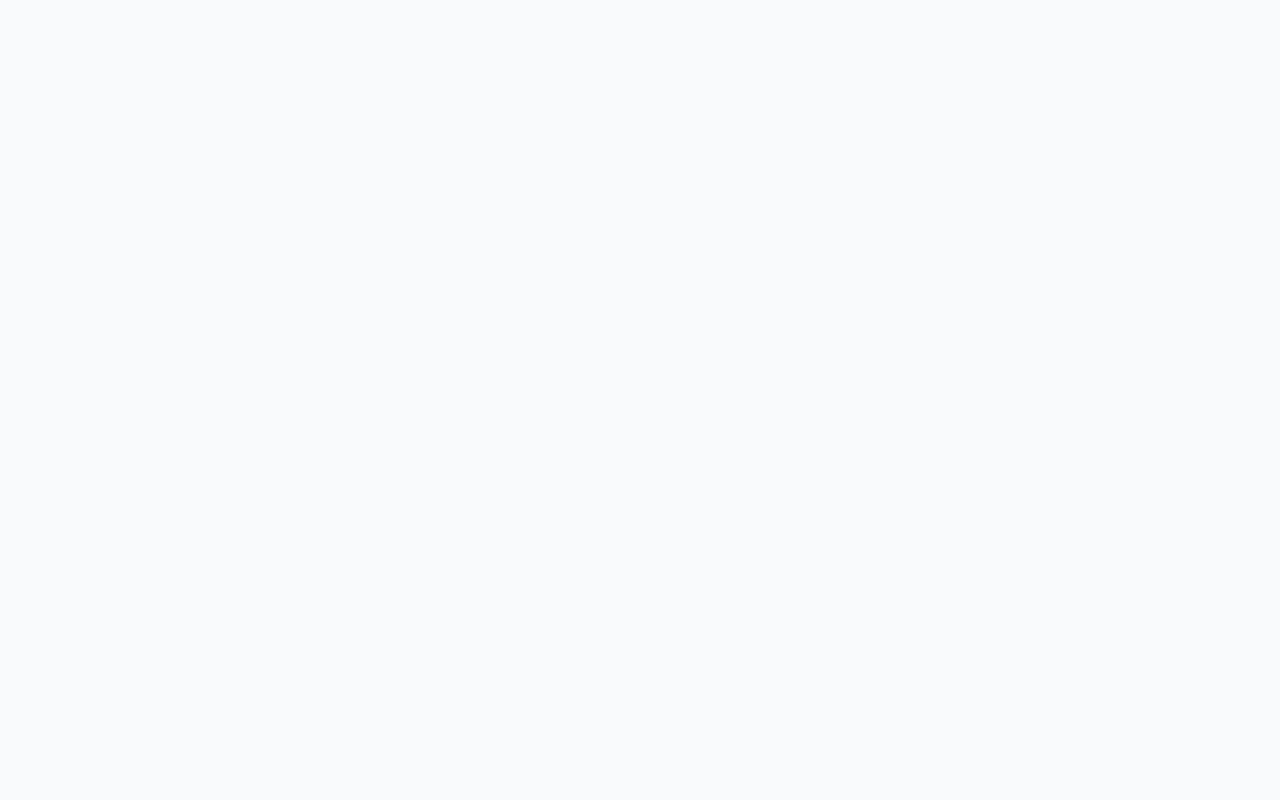
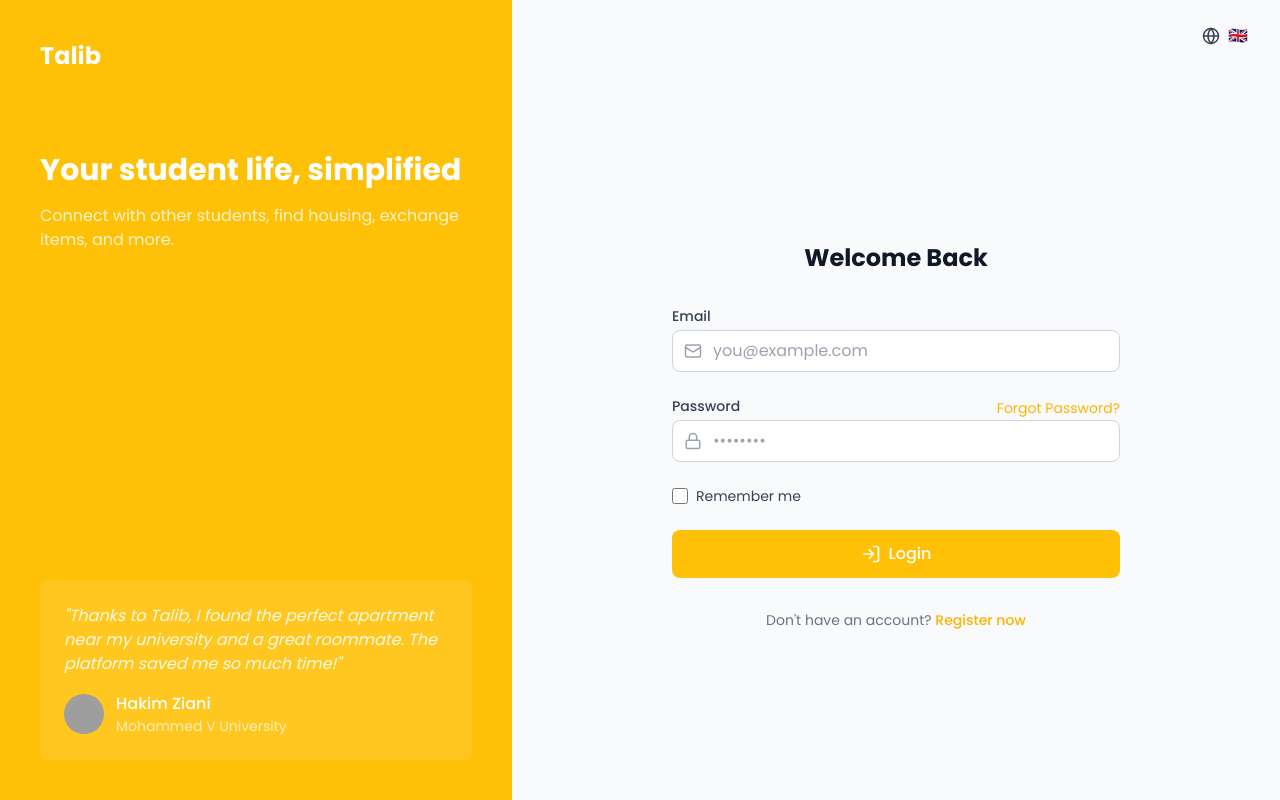
Before and after one commit to ibouha/Talib-PFE, a React (Vite) app: page /login in a window 1280 px wide. Before the commit this address had no page. Built offline with nearby package versions, Linux system fonts and the light colour scheme; grey boxes are pictures that could not be loaded.

Commit message:
craete login page with layout of it  and routing in App.tsx

```diff
--- a/src/App.tsx
+++ b/src/App.tsx
@@ -9,6 +9,9 @@ import MainLayout from './layouts/MainLayout';
 
 // Pages
 import Home from './pages/Home';
+import Login from './pages/auth/Login';
+import AuthLayout from './layouts/AuthLayout';
+
 
 
 // Register GSAP plugins
@@ -32,7 +35,12 @@ function App() {
         <Route element={<MainLayout />}>
           <Route path="/" element={<Home />} />
         </Route>
+        {/* Auth Layout Routes */}
+        <Route element={<AuthLayout />}>
+          <Route path="/login" element={<Login />} />
+        </Route>
       </Routes>
+
     </div>
   );
 }
--- /dev/null
+++ b/src/layouts/AuthLayout.tsx
@@ -0,0 +1,64 @@
+import { Outlet } from 'react-router-dom';
+import { useEffect } from 'react';
+import { Link } from 'react-router-dom';
+import { useTranslation } from 'react-i18next';
+import LanguageSwitcher from '../components/common/LanguageSwitcher';
+import { setupScrollAnimations } from '../utils/animation';
+
+const AuthLayout = () => {
+  const { t } = useTranslation();
+
+  // Set up animations
+  useEffect(() => {
+    setupScrollAnimations();
+  }, []);
+
+  return (
+    <div className="min-h-screen flex">
+      {/* Left Side - Image/Info */}
+      <div className="hidden md:flex flex-col w-2/5 bg-primary-500 text-white p-10 justify-between">
+        <div>
+          <Link to="/" className="text-2xl font-bold">{t('app.name')}</Link>
+          <h1 className="text-3xl font-bold mt-20">{t('app.tagline')}</h1>
+          <p className="mt-4 text-white/80">
+            Connect with other students, find housing, exchange items, and more.
+          </p>
+        </div>
+
+        {/* Testimonial */}
+        <div className="bg-white/10 p-6 rounded-lg backdrop-blur-sm">
+          <p className="italic text-white/90 mb-4">
+            "Thanks to Talib, I found the perfect apartment near my university and a great roommate. The platform saved me so much time!"
+          </p>
+          <div className="flex items-center">
+            <div className="h-10 w-10 rounded-full overflow-hidden mr-3">
+              <img
+                src="https://images.pexels.com/photos/91227/pexels-photo-91227.jpeg?auto=compress&cs=tinysrgb&w=600"
+                alt="Student"
+                className="h-full w-full object-cover"
+              />
+            </div>
+            <div>
+              <p className="font-medium">Hakim Ziani</p>
+              <p className="text-sm text-white/70">Mohammed V University</p>
+            </div>
+          </div>
+        </div>
+      </div>
+
+      {/* Right Side - Auth Content */}
+      <div className="w-full md:w-3/5 flex flex-col">
+        <div className="p-4 flex justify-end">
+          <LanguageSwitcher />
+        </div>
+        <div className="flex-grow flex items-center justify-center px-6 py-12 lg:px-8">
+          <div className="sm:mx-auto sm:w-full sm:max-w-md fade-in">
+            <Outlet />
+          </div>
+        </div>
+      </div>
+    </div>
+  );
+};
+
+export default AuthLayout;
--- /dev/null
+++ b/src/pages/auth/Login.tsx
@@ -0,0 +1,153 @@
+import { useState } from 'react';
+import { Link } from 'react-router-dom';
+import { useTranslation } from 'react-i18next';
+import { useForm } from 'react-hook-form';
+import { LogIn, Mail, Lock } from 'lucide-react';
+
+type LoginFormData = {
+  email: string;
+  password: string;
+  rememberMe: boolean;
+};
+
+const Login = () => {
+  const { t } = useTranslation();
+  const [isLoading, setIsLoading] = useState(false);
+
+  // Form validation
+  const {
+    register,
+    handleSubmit,
+    formState: { errors }
+  } = useForm<LoginFormData>();
+
+  // Handle form submission
+  const onSubmit = (data: LoginFormData) => {
+    setIsLoading(true);
+
+    // Simulate API call
+    setTimeout(() => {
+      console.log('Login data:', data);
+      setIsLoading(false);
+      // In a real app, this would redirect after successful login
+    }, 1500);
+  };
+
+  return (
+    <div>
+      <h2 className="text-2xl font-bold text-gray-900 text-center mb-8">
+        {t('auth.login.title')}
+      </h2>
+
+      <form onSubmit={handleSubmit(onSubmit)} className="space-y-6">
+        {/* Email Field */}
+        <div>
+          <label htmlFor="email" className="block text-sm font-medium text-gray-700 mb-1">
+            {t('auth.login.email')}
+          </label>
+          <div className="relative">
+            <div className="absolute inset-y-0 left-0 flex items-center pl-3 pointer-events-none text-gray-400">
+              <Mail size={18} />
+            </div>
+            <input
+              id="email"
+              type="email"
+              {...register('email', {
+                required: t('forms.required') as string,
+                pattern: {
+                  value: /^\S+@\S+\.\S+$/,
+                  message: t('forms.invalid') as string
+                }
+              })}
+              className="form-input pl-10"
+              placeholder="you@example.com"
+            />
+          </div>
+          {errors.email && (
+            <p className="mt-1 text-sm text-error-600">{errors.email.message}</p>
+          )}
+        </div>
+
+        {/* Password Field */}
+        <div>
+          <div className="flex items-center justify-between">
+            <label htmlFor="password" className="block text-sm font-medium text-gray-700 mb-1">
+              {t('auth.login.password')}
+            </label>
+            <a href="#" className="text-sm text-primary-600 hover:text-primary-700">
+              {t('auth.login.forgotPassword')}
+            </a>
+          </div>
+          <div className="relative">
+            <div className="absolute inset-y-0 left-0 flex items-center pl-3 pointer-events-none text-gray-400">
+              <Lock size={18} />
+            </div>
+            <input
+              id="password"
+              type="password"
+              {...register('password', {
+                required: t('forms.required') as string,
+                minLength: {
+                  value: 6,
+                  message: 'Password must be at least 6 characters'
+                }
+              })}
+              className="form-input pl-10"
+              placeholder="••••••••"
+            />
+          </div>
+          {errors.password && (
+            <p className="mt-1 text-sm text-error-600">{errors.password.message}</p>
+          )}
+        </div>
+
+        {/* Remember Me */}
+        <div className="flex items-center">
+          <input
+            id="remember-me"
+            type="checkbox"
+            {...register('rememberMe')}
+            className="h-4 w-4 text-primary-600 focus:ring-primary-500 border-gray-300 rounded"
+          />
+          <label htmlFor="remember-me" className="ml-2 block text-sm text-gray-700">
+            Remember me
+          </label>
+        </div>
+
+        {/* Submit Button */}
+        <div>
+          <button
+            type="submit"
+            disabled={isLoading}
+            className="btn-primary w-full flex justify-center py-3"
+          >
+            {isLoading ? (
+              <span className="flex items-center">
+                <svg className="animate-spin -ml-1 mr-2 h-4 w-4 text-white\" xmlns="http://www.w3.org/2000/svg\" fill="none\" viewBox="0 0 24 24">
+                  <circle className="opacity-25\" cx="12\" cy="12\" r="10\" stroke="currentColor\" strokeWidth="4"></circle>
+                  <path className="opacity-75" fill="currentColor" d="M4 12a8 8 0 018-8V0C5.373 0 0 5.373 0 12h4zm2 5.291A7.962 7.962 0 014 12H0c0 3.042 1.135 5.824 3 7.938l3-2.647z"></path>
+                </svg>
+                {t('common.loading')}
+              </span>
+            ) : (
+              <span className="flex items-center">
+                <LogIn size={20} className="mr-2" />
+                {t('auth.login.submit')}
+              </span>
+            )}
+          </button>
+        </div>
+      </form>
+
+      {/* Register Link */}
+      <p className="mt-8 text-center text-sm text-gray-500">
+        {t('auth.login.noAccount')}{' '}
+        <Link to="/register" className="font-medium text-primary-600 hover:text-primary-700">
+          {t('auth.login.register')}
+        </Link>
+      </p>
+    </div>
+  );
+};
+
+export default Login;
```
Also changed, not shown: src/components/common/Navbar.tsx (+17 -3 lines).
